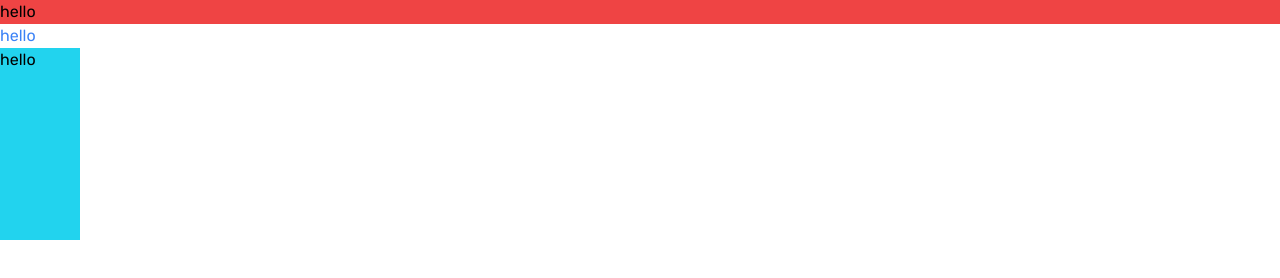
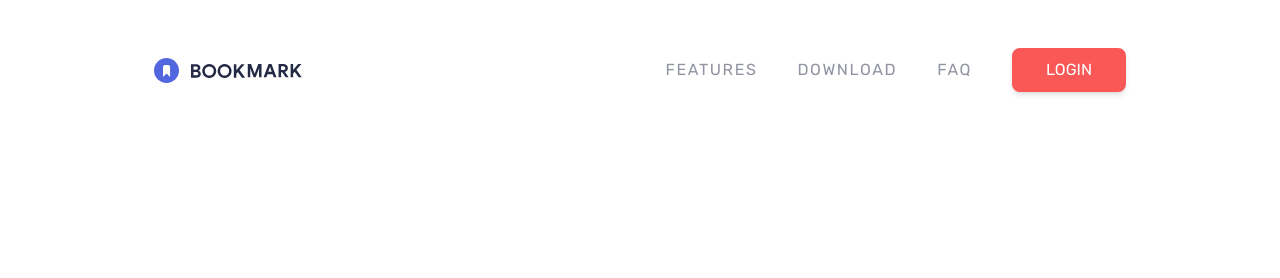
Before and after one commit to yasserfarhadi/bookmark-tailwind-cli, a website: page src/index.html in a window 1280 px wide. Drawn offline with Linux system fonts and the light colour scheme.

Commit message:
nav section

```diff
--- a/src/index.html
+++ b/src/index.html
@@ -12,9 +12,33 @@
     <link href="./styles.css" rel="stylesheet" />
     <title>Bookmark</title>
   </head>
-  <body>
-    <h1 class="bg-red-500">hello</h1>
-    <h1 class="text-blue-500">hello</h1>
-    <h1 class="w-20 h-48 bg-cyan-400">hello</h1>
+  <body class="overflow-x-hidden">
+    <div class="nav container relative mx-auto p-6">
+      <!-- Flex Container For Nav Items -->
+      <div class="flex items-center justify-between space-x-20 my-6">
+        <!-- Logo  -->
+        <div class="z-30">
+          <img id="logo" src="images/logo-bookmark.svg" alt="logo" />
+        </div>
+
+        <!-- Menu Items -->
+        <div
+          class="hidden items-center space-x-10 uppercase text-grayishBlue md:flex"
+        >
+          <a href="#features" class="tracking-widest hover:text-softRed"
+            >Features</a
+          >
+          <a href="#download" class="tracking-widest hover:text-softRed"
+            >Download</a
+          >
+          <a href="#faq" class="tracking-widest hover:text-softRed">FAQ</a>
+          <a
+            href="#"
+            class="px-8 py-2 text-white bg-softRed border-2 border-softRed rounded-lg shadow-md hover:text-softRed hover:bg-white"
+            >Login</a
+          >
+        </div>
+      </div>
+    </div>
   </body>
 </html>
```
Also changed, not shown: src/input.css (line endings or trailing spaces), src/styles.css.
